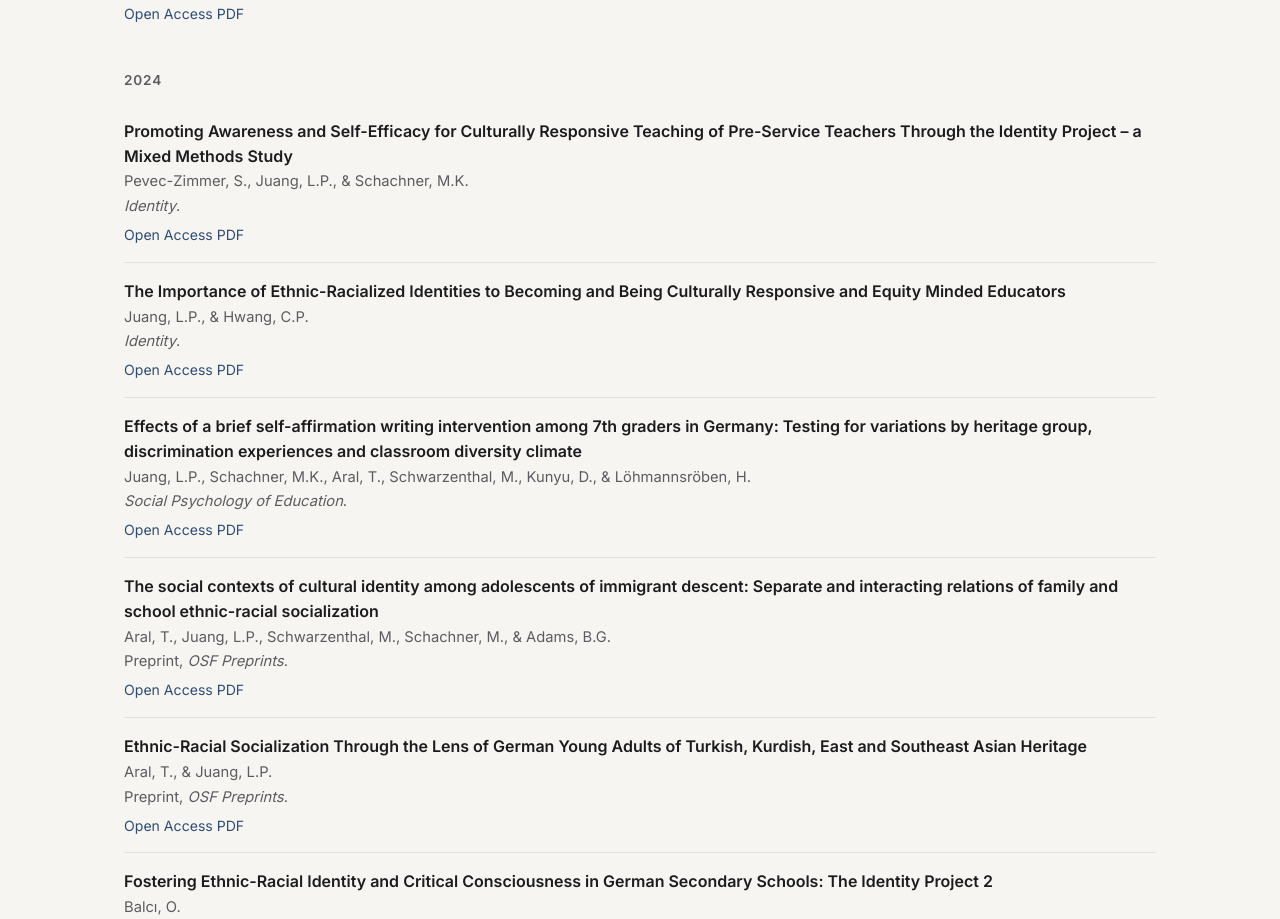
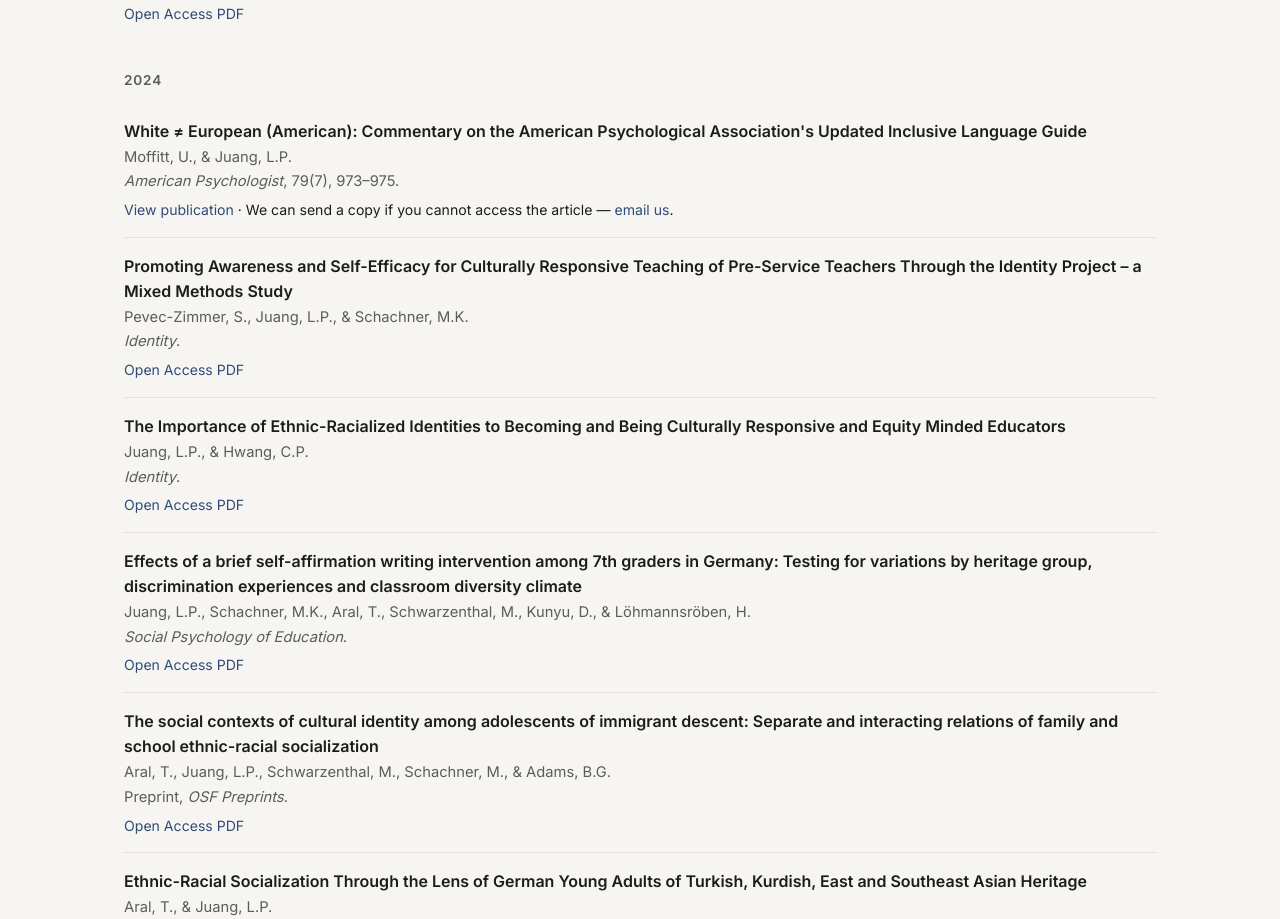
Before and after one commit to diversity-group-potsdam/diversity-group-potsdam.github.io, a plain HTML site: page index.html in a window 1280 px wide. Shown: the part 6808-7727 px from the top of the page. Drawn offline with Linux system fonts and the light colour scheme.

Commit message:
Add Moffitt & Juang (2024) to Selected Publications
Non-open-access, so linked to the DOI instead of hosting the PDF,
with a note offering to send a copy on request.

Co-Authored-By: Claude Sonnet 5 <noreply@anthropic.com>

```diff
--- a/index.html
+++ b/index.html
@@ -699,6 +699,12 @@
       <h3 class="group-label">2024</h3>
       <ul class="pub-list">
         <li>
+          <span class="pub-title">White &ne; European (American): Commentary on the American Psychological Association's Updated Inclusive Language Guide</span>
+          <span class="pub-authors">Moffitt, U., &amp; Juang, L.P.</span>
+          <span class="pub-venue"><em>American Psychologist</em>, 79(7), 973&ndash;975.</span>
+          <span class="pub-links"><a href="https://doi.org/10.1037/amp0001353">View publication</a> &middot; We can send a copy if you cannot access the article &mdash; <a href="mailto:diversity@uni-potsdam.de">email us</a>.</span>
+        </li>
+        <li>
           <span class="pub-title">Promoting Awareness and Self-Efficacy for Culturally Responsive Teaching of Pre-Service Teachers Through the Identity Project – a Mixed Methods Study</span>
           <span class="pub-authors">Pevec-Zimmer, S., Juang, L.P., &amp; Schachner, M.K.</span>
           <span class="pub-venue"><em>Identity</em>.</span>
```
